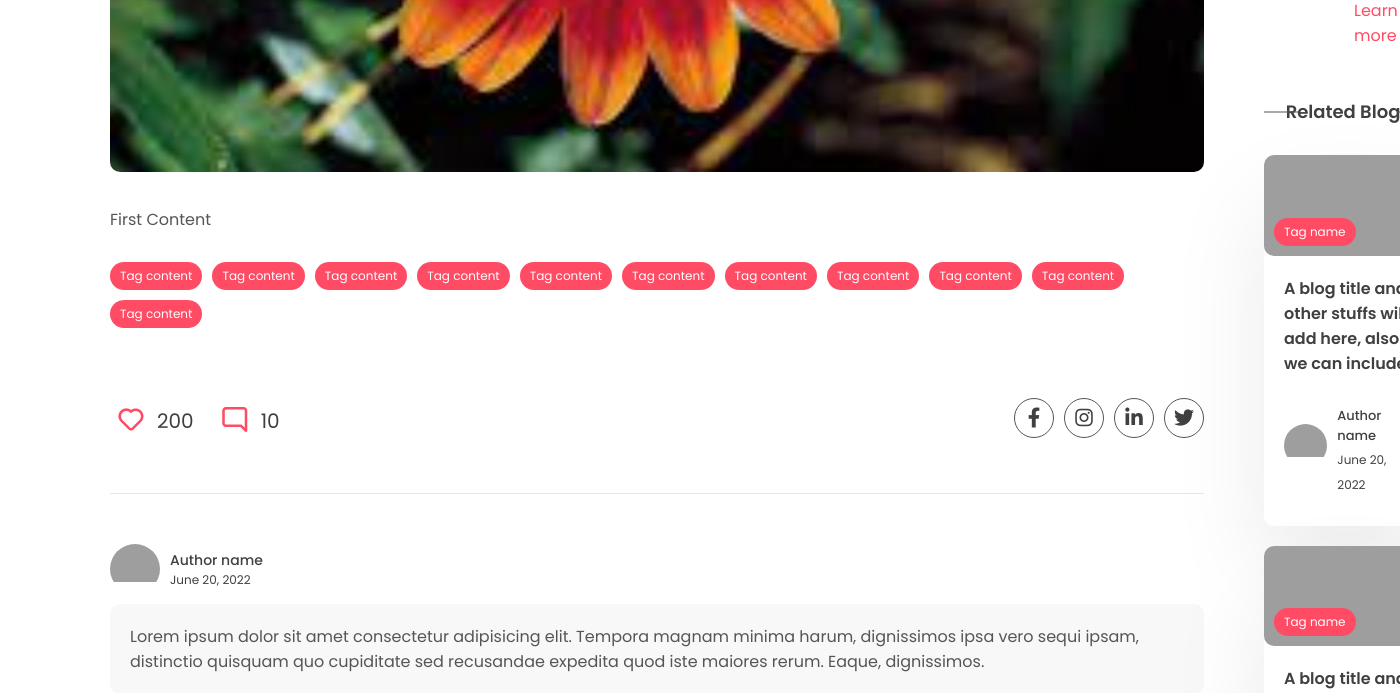
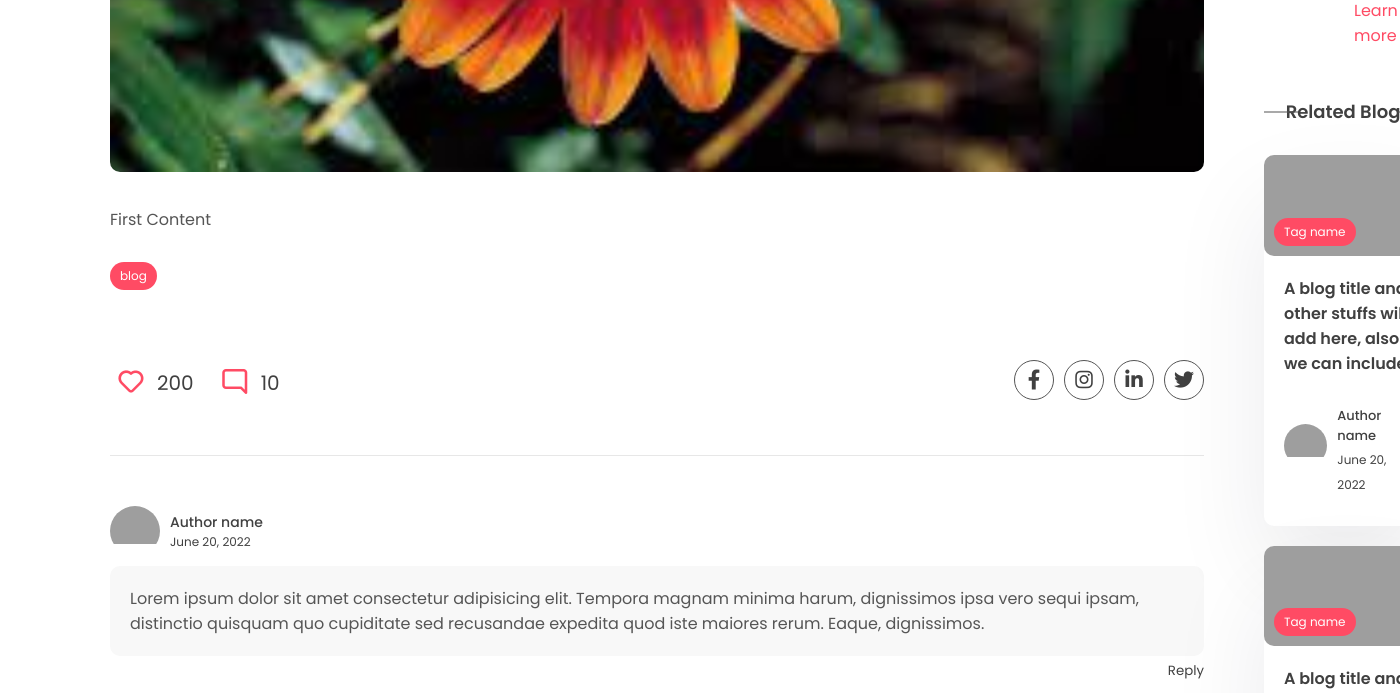
Before and after one commit to akashdhingra/blogapp, a Django app: a page that uses app/templates/app/post.html in a window 1400 px wide; the page is wider, and only the part inside the window is pictured. Shown: the part 969-1662 px from the top of that part. Run offline with Django 4.2, Linux system fonts and the light colour scheme; data comes from the database, SQL or seed files in the repository; both versions use the stored data as it was after the commit; some libraries are stand-ins or nearby versions; grey boxes are pictures that could not be loaded.

Commit message:
building tags

```diff
--- a/app/admin.py
+++ b/app/admin.py
@@ -1,7 +1,8 @@
 from django.contrib import admin
 
-from app.models import Post
+from app.models import Post, Tag
 
 # Register your models here.
 
 admin.site.register(Post)
+admin.site.register(Tag)
--- a/app/models.py
+++ b/app/models.py
@@ -1,6 +1,21 @@
 from django.db import models
+from django.utils.text import slugify
 
 # Create your models here.
+
+class Tag(models.Model):
+    name = models.CharField(max_length = 100)
+    description = models.CharField(max_length = 100)
+    slug = models.SlugField(max_length = 200, unique = True)
+
+    def save(self, *args, **kwargs):
+        if not self.id:
+            self.slug = slugify(self.name)
+        return super(Tag, self).save(*args, **kwargs)
+
+    def __str__(self):
+        return self.name
+
 
 class Post(models.Model):
     title = models.CharField(max_length = 200)
@@ -8,3 +23,4 @@ class Post(models.Model):
     last_updated = models.DateTimeField(auto_now = True)
     slug = models.SlugField(max_length = 200, unique = True)
     image = models.ImageField(null= True, blank=True, upload_to="images/")
+    tags = models.ManyToManyField(Tag, blank=True, related_name='post')
--- a/app/templates/app/post.html
+++ b/app/templates/app/post.html
@@ -59,17 +59,10 @@
                       {{post.content}}
                     </p>
                     <div class="blog-tags">
-                      <div class="tag">Tag content</div>
-                      <div class="tag">Tag content</div>
-                      <div class="tag">Tag content</div>
-                      <div class="tag">Tag content</div>
-                      <div class="tag">Tag content</div>
-                      <div class="tag">Tag content</div>
-                      <div class="tag">Tag content</div>
-                      <div class="tag">Tag content</div>
-                      <div class="tag">Tag content</div>
-                      <div class="tag">Tag content</div>
-                      <div class="tag">Tag content</div>
+                    {% for tag in post.tags.all %}
+                      <div class="tag">{{tag.name}}</div>
+                    {% endfor %}
+
                     </div>
                     <div class="social-share">
                       <div class="reactions">
```
Also changed, not shown: app/migrations/0003_tag_post_tags.py (added), db.sqlite3.
